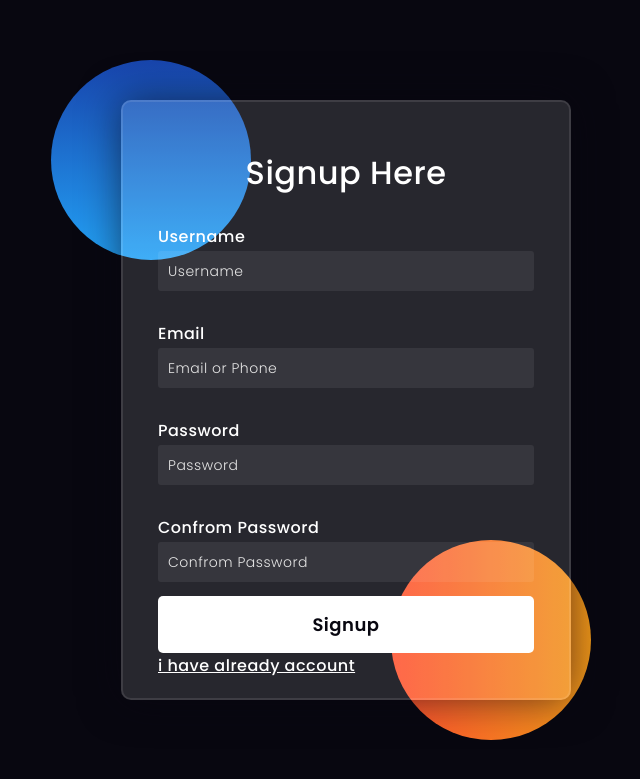
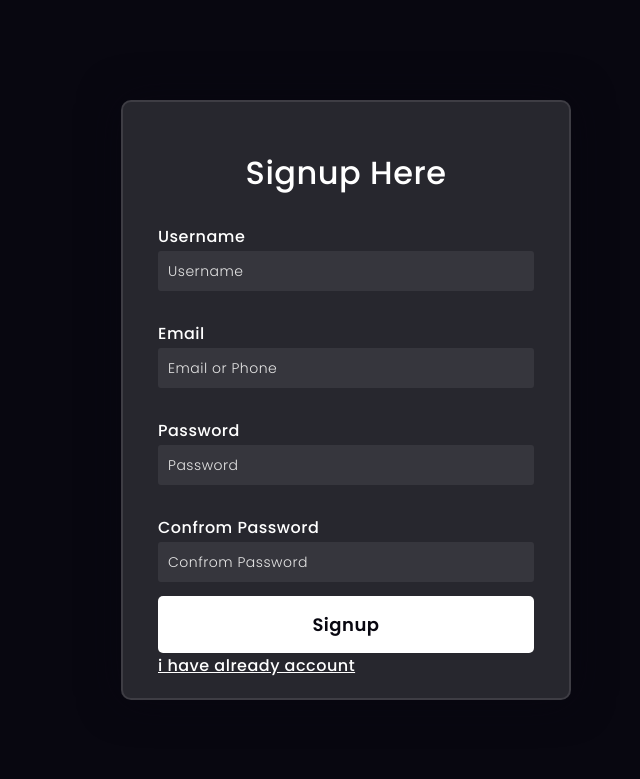
Before and after one commit to rhshowrov/Facial-Recognition-And-Attendance-System-, a Django app: page / in a window 1280 px wide. Shown: the top 779 px of the page, without its empty margins (294-934 px from the left). Run offline with Django 4.2, Linux system fonts and the light colour scheme.

Commit message:
"24 last Update"

```diff
--- a/frasystem/settings.py
+++ b/frasystem/settings.py
@@ -23,7 +23,8 @@ BASE_DIR = Path(__file__).resolve().parent.parent
 # See https://docs.djangoproject.com/en/4.2/howto/deployment/checklist/
 
 # SECURITY WARNING: keep the secret key used in production secret!
-SECRET_KEY = os.getenv('SECRET_KEY')
+SECRET_KEY = 'django-insecure-3y%$ukqb&!*w2kj64!e^l@1$s8zr(wskj@6&xs*yvbyk%)&wxg'
+
 
 # SECURITY WARNING: don't run with debug turned on in production!
 DEBUG = True
--- a/templates/base.html
+++ b/templates/base.html
@@ -85,7 +85,7 @@
     <!-- Footer -->
     <footer class="footer">
         <div class="max-w-7xl mx-auto px-4">
-            <p>&copy; 2024 CSE499B Capstone Project. All rights reserved.</p>
+            <p>&copy; 2024 rakibulhasanshowrov@gmail.com. All rights reserved.</p>
             <div class="footer-links">
                 <a href="#">Privacy Policy</a>
                 <a href="#">Terms of Service</a>
--- a/templates/signup.html
+++ b/templates/signup.html
@@ -28,12 +28,7 @@ body{
     left: 50%;
     top: 50%;
 }
-.background .shape{
-    height: 200px;
-    width: 200px;
-    position: absolute;
-    border-radius: 50%;
-}
+
 .shape:first-child{
     background: linear-gradient(
         #1845ad,
--- a/tkAtt/views.py
+++ b/tkAtt/views.py
@@ -78,7 +78,7 @@ directory_path = os.path.join(settings.BASE_DIR, "tkAtt", directory_name)
 # Create your views here.
 @login_required(login_url="login")
 def tkAtt(request, course_name, section_number):
-    vid = cv2.VideoCapture(0)  # Use 0 for default webcam, or change to another number if using an external camera
+    vid = cv2.VideoCapture(1)  # Use 0 for default webcam, or change to another number if using an external camera
     predicted_names = set()
 
     # Initialize MTCNN detector and FaceNet embedder
```
Also changed, not shown: templates/login.html (+1 -6 lines), db.sqlite3.
